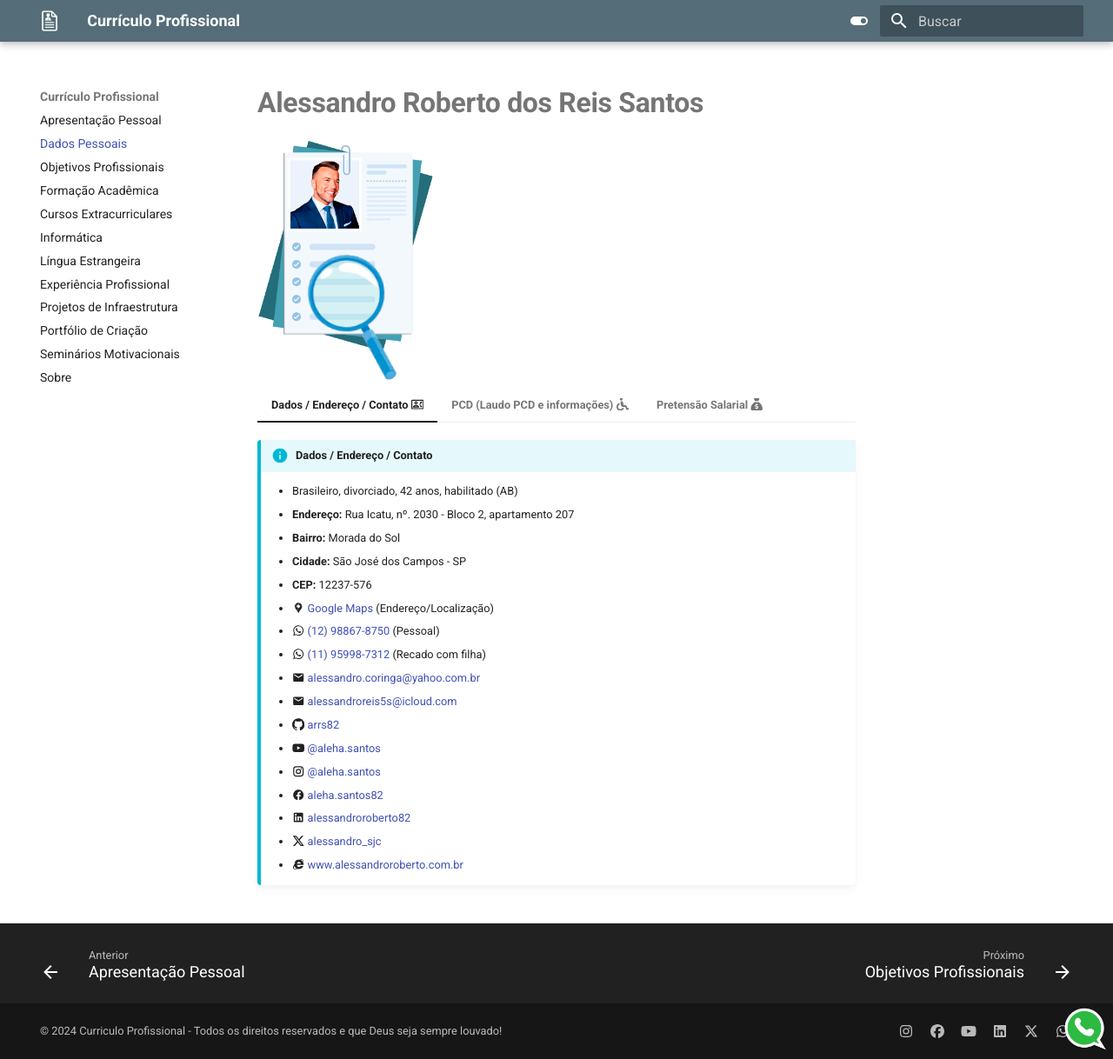
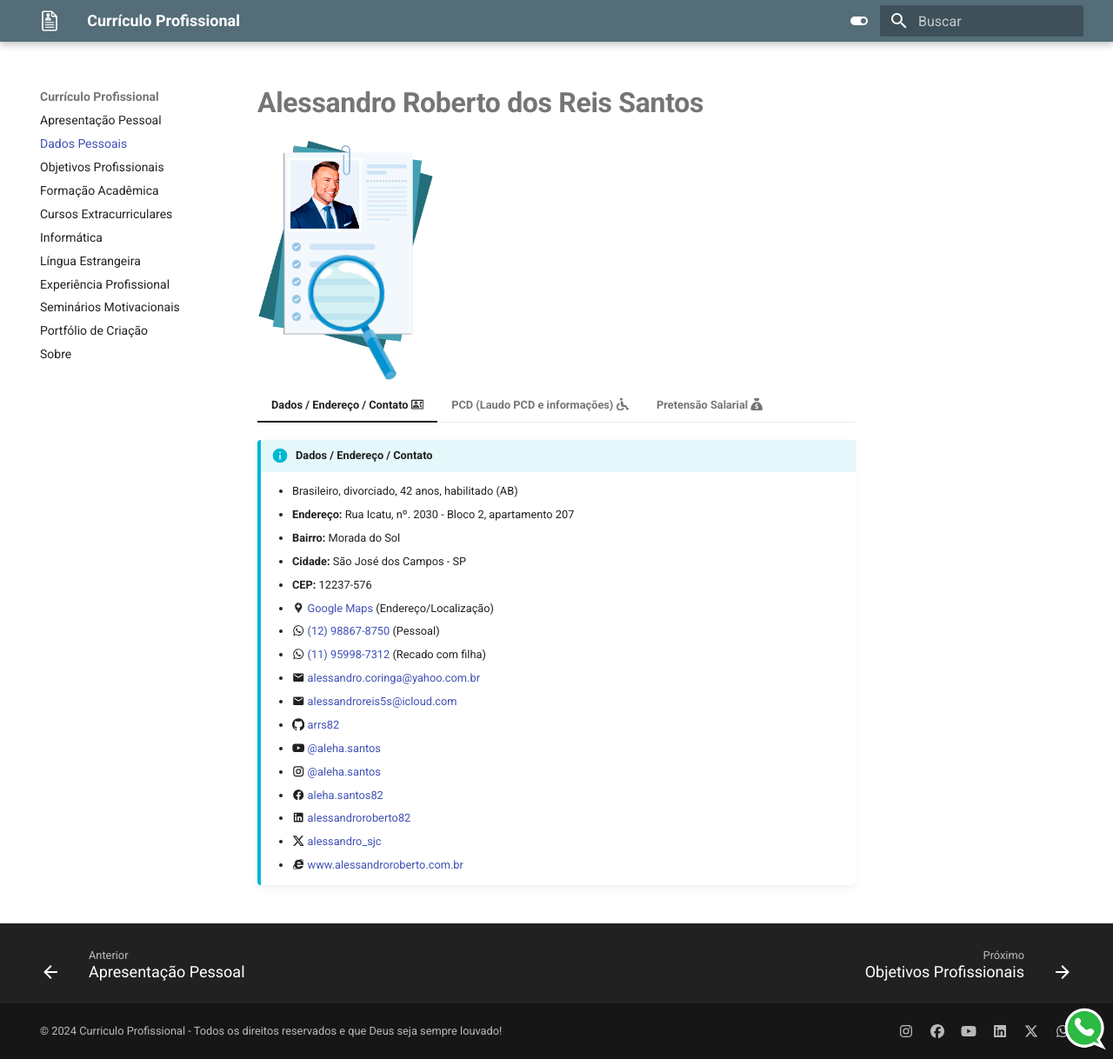
Before and after one commit to arrs82/curriculo, an MkDocs documentation site: the page built from docs/dados-pessoais.md, in a window 1280 px wide and 1218 px high. Shown: the whole window at 87% size. Built offline with MkDocs 1.6.1 and Material for MkDocs 9.7.7, drawn with Linux system fonts in a browser that asks for light colours; nearby versions of some CDN libraries; some of the changed lines change nothing that is shown.

Commit message:
Ajustes: Projeto Infra em andamento

```diff
--- a/docs/dados-pessoais.md
+++ b/docs/dados-pessoais.md
@@ -48,7 +48,7 @@
 === "Pretensão Salarial :fontawesome-solid-sack-dollar:"
 
     !!! info "**Pretensão Salarial (Modalidade CLT)**"
-        * Entre **R$ 2.500,00** a **R$ 3.300,00** (negociável) **+ Pacote de Benefícios**;
+        * Entre **R$ 2.700,00** a **R$ 3.500,00** (negociável) **+ Pacote de Benefícios**;
         * **Disponibilidade imediata:** Diurno - Noturno - Híbrido - Home Office.
 
 <!DOCTYPE html>
--- a/mkdocs.yml
+++ b/mkdocs.yml
@@ -24,9 +24,14 @@ nav:
         - Informática: informatica.md
         - Língua Estrangeira: lingua-estrangeira.md
         - Experiência Profissional: experiencia-profissional.md
-        - Projetos de Infraestrutura: projetos-infra.md
+        - Seminários Motivacionais: seminarios-motivacionais.md
         - Portfólio de Criação: portfolio-criacao.md
-        - Seminários Motivacionais: seminarios-motivacionais.md
+        #- Projetos de Infraestrutura:
+                # - Proxmox: projetos-infra/proxmox.md
+                # - Pfsense: projetos-infra/pfsense.md
+                # - Plex: projetos-infra/plex.md
+                # - Linux: projetos-infra/linux.md
+                # - Tutoriais: projetos-infra/tutoriais.md
         - Sobre: sobre.md
         #- Documentos Pessoais: documentos-pessoais.md
         #- Ícones e Utilitários: icones.md
@@ -49,12 +54,12 @@ theme:
                 - content.tabs.link
                 - content.tooltips
                 # - header.autohide
-                - navigation.expand
+                # - navigation.expand
                 - navigation.footer
                 # - navigation.indexes
                 - navigation.instant
                 # - navigation.prune
-                - navigation.sections
+                # - navigation.sections
                 # - navigation.tabs
                 # - navigation.tabs.sticky
                 - navigation.top
```
Also changed, not shown: docs/.projetos-infra.md (renamed from docs/projetos-infra.md).
